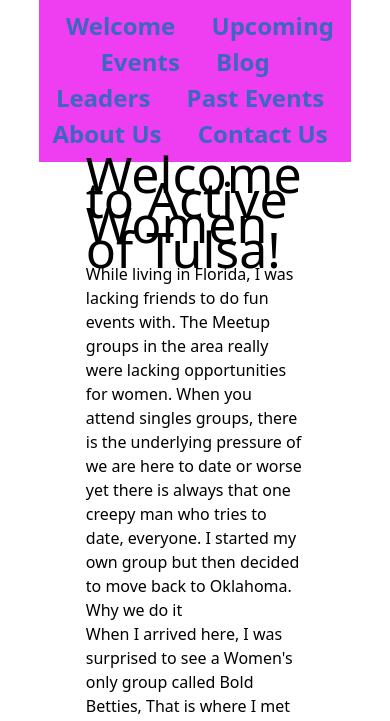
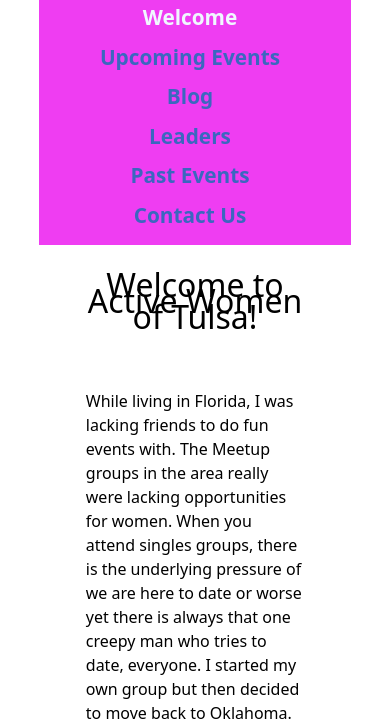
Before and after one commit to maceyjshort/activewomentulsa, a website built with Vite: page index.html in a window 390 px wide. Shown: the part 124-845 px from the top of the page. Built offline with nearby package versions, Linux system fonts and the light colour scheme.

Commit message:
fix visited nav/current page took away about us

```diff
--- a/index.html
+++ b/index.html
@@ -10,18 +10,21 @@
   </head>
   <body>
     <div class="content-wrap">
+    <div class="nav">
       <img src="images/header.png" alt="logo">
       <nav>
         <ul>
-        <li><a href="index.html">Welcome</a></li>
+          <li><a class="current" href="index.html">Welcome</a></li>
           <li><a href="upcoming.html">Upcoming Events</a></li>
           <li><a href="blog.html">Blog</a></li>
           <li><a href="leaders.html">Leaders</a></li>
           <li><a href="pastEvents.html">Past Events</a></li>
-        <li><a href="about.html">About Us</a></li>
           <li><a href="contact.html">Contact Us</a></li>
         </ul>
       </nav>
+    </div>
+
+
     <div class="welcome-wrap">
       <h1>Welcome to Active Women of Tulsa!</h1>
       <p>While living in Florida, I was lacking friends to do fun events with. The Meetup groups in the area really were lacking opportunities for women. When you attend singles groups, there is the underlying pressure of we are here to date or worse yet there is always that one creepy man who tries to date, everyone. I started my own group but then decided to move back to Oklahoma.</p>
--- a/style.css
+++ b/style.css
@@ -11,19 +11,6 @@
 h1{
   font-size: 50px;
   line-height: .5;
-}
-a:link{
-  color:#3B67BF;
-}
-/******This isn't working. I don't know why it isn't and it is pissing my off... I can't google it either, nothing is being found.********/
-/* a:visited{
-  color:#05F228;
-} */
-a:visited::after{
-  color:#3B67BF;
-}
-a:hover{
-  color:#04C4D9
 }
 img{
   padding: 10px;
@@ -46,15 +33,17 @@ nav li {
 nav li a{
   text-decoration: none;
 }
-nav li a:link{
+a{
   color:#3B67BF;
 }
-/* nav li a:visited{
-  text-decoration: underline;
-  color:#05F228;
-} */
-nav li a:hover{
+a:active{
+  color:#05f228;
+}
+a:hover{
   color:#04C4D9;
+}
+.current{
+  color:aliceblue;
 }
 
 
@@ -154,3 +143,64 @@ input[type=reset]:hover, input[type=submit]:hover{
   margin: 4px 2px;
   cursor: pointer;
 }
+
+
+
+#mobile	{display:none;}
+
+#desktop	{ display: inline;}
+
+@media only screen and (max-width:1024px) {
+	body {background-image: none;
+		margin: 0;}
+	#wrapper{ min-width: 0;
+		margin: 0;
+		padding: 0;
+		box-shadow: none;}
+	/*header 	{5px solid #FEF6C2;} */
+	h1 	{margin-top: 0;
+		margin-bottom: 1em;
+		padding-top: 1em;
+		padding-bottom: 1em;
+		font-size: 2.5em;}
+	nav {float: none;
+		width: auto;
+		padding-top: 0;
+		margin: 10px;
+		font-size: 1.3em;}
+	nav li 	{display: inline;}
+	nav a	{padding: 1em;
+		width: 8em;
+		font-weight: bold;
+		border-style: none;}
+	main	{padding: 0;
+		margin: 0;
+		font-size: 90%}
+
+}
+
+@media only screen and (max-width: 768px) {
+	header {background-image: url("javajammini.jgp");
+		height: 128px;}
+	h1 {font-size: 2em;
+		text-align: center;
+		padding-left: 0;}
+	nav {margin:0;}
+	nav a {display: block;
+		padding: 0.2em;
+		width: auto;
+		border: 1px;
+		border-color: #FEF6C2;}
+	nav li {display: block;}
+	main {padding-top: 1px;}
+	h2  {padding-top: 0.5em;
+		padding-right: 0;
+		padding-left: 0;
+		margin-right: 0.5em;}
+	details {padding-left: 0;
+		padding-right: 0;}
+	floatleft	{padding-left: 0.5em;
+		padding-right: 0.5em;}
+	#mobile {display:inline;}
+	#desktop {display: none;}
+}
```
Also changed, not shown: blog.html (+1 -2 lines), contact.html (+1 -2 lines), leaders.html (+1 -1 lines), pastEvents.html (+1 -2 lines), upcoming.html (+1 -2 lines). Lines whose indentation alone changed are shown as unchanged.
